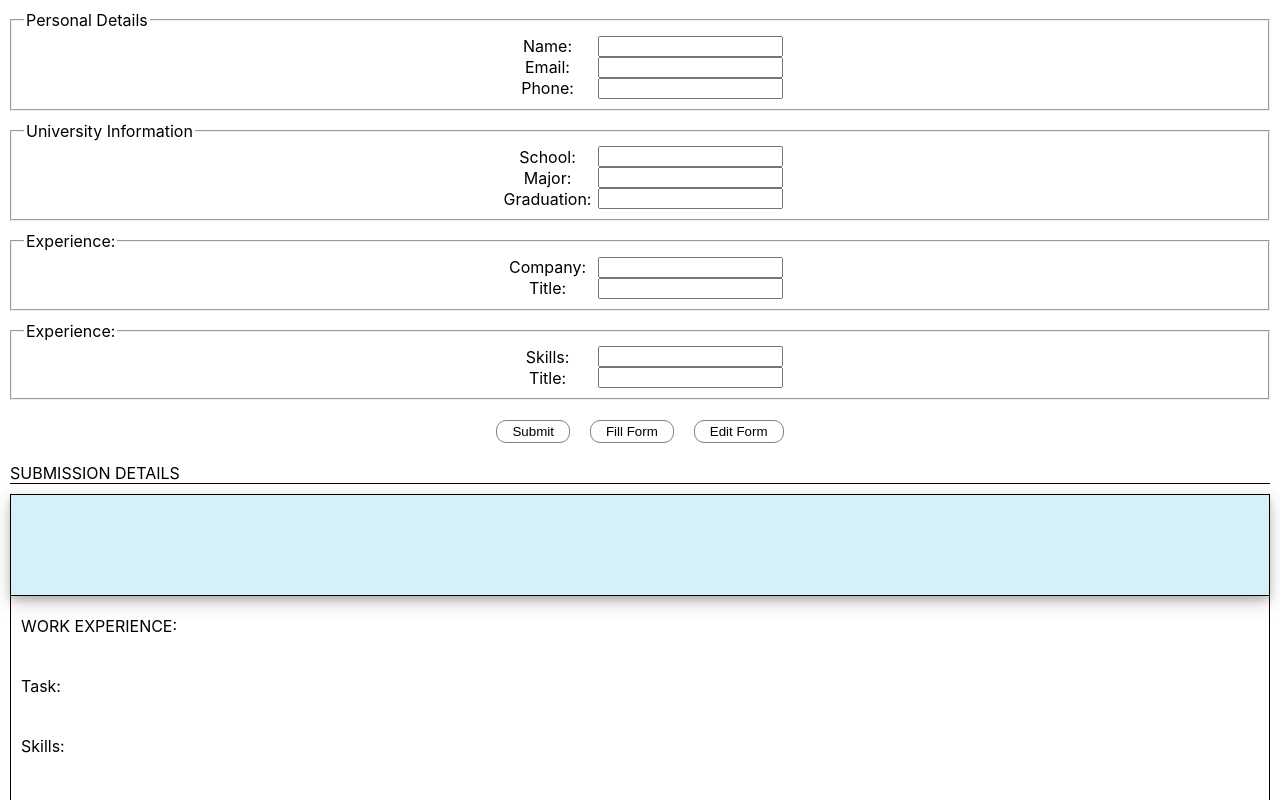
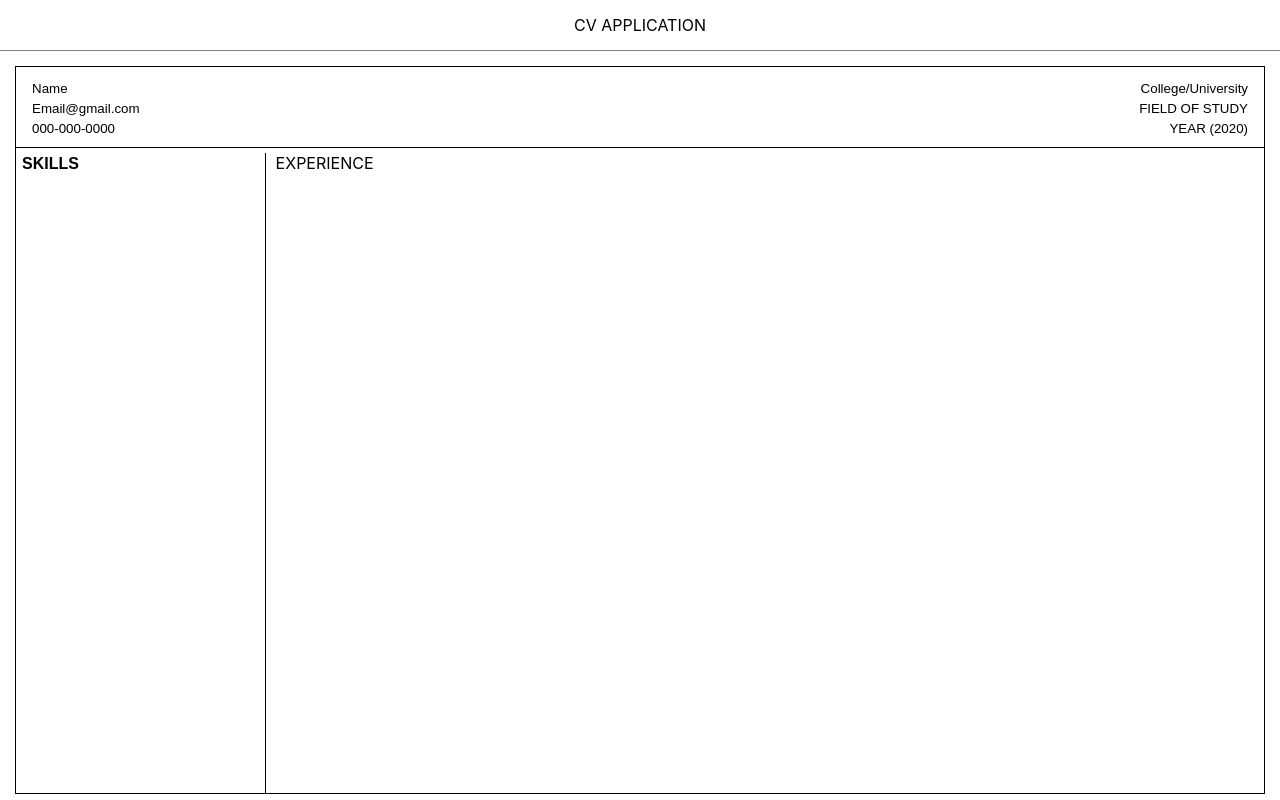
Before and after one commit to jw287962/cv-project, a React (Create React App) app: page / in a window 1280 px wide. Shown: the top 800 px of the page. Built offline with nearby package versions, Linux system fonts and the light colour scheme.

Commit message:
can edit user details  directly

```diff
--- a/package.json
+++ b/package.json
@@ -1,6 +1,7 @@
 {
   "name": "cv-project",
   "version": "0.1.0",
+    "homepage": "https://jw287962.github.io/cv-project",
   "private": true,
   "dependencies": {
     "@testing-library/jest-dom": "^5.16.5",
@@ -12,6 +13,8 @@
     "web-vitals": "^2.1.4"
   },
   "scripts": {
+    "predeploy": "npm run build",
+   "deploy": "gh-pages -d build",
     "start": "react-scripts start",
     "build": "react-scripts build",
     "test": "react-scripts test",
@@ -34,5 +37,8 @@
       "last 1 firefox version",
       "last 1 safari version"
     ]
+  },
+  "devDependencies": {
+    "gh-pages": "^5.0.0"
   }
 }
--- a/src/App.css
+++ b/src/App.css
@@ -1,41 +1,84 @@
 
-.form{
+/* header */
+
+.header{
   display: flex;
-  flex-direction: column;
+  flex-direction: row;
+  justify-content: center;
   align-items: center;
-  margin: 10px;
+  height: 50px;
+  border-bottom: 1px solid grey;
 }
 
-label{
-  min-width: 100px;
+
+.formContainer{
+  border: 1px solid black;
+  margin: 15px;
+}
+button{
+  background-color: white;
 }
 
-/* input{
-} */
-
-fieldset > div{
-  display: flex;
-  justify-content: center;
-  align-items: center;
-  text-align: center;
-}
-
-button{
-  background-color: white;
-  border: 1px solid grey;
-  margin: 10px;
-  border-radius: 10px;
-  padding: 3px 15px;
-}
-button:active{
-  position: relative;
-  top: 2px;
-}
 .formbuttons{
   display: flex;
   justify-content: center;
 }
 
+
+/* for skills */
+.grid{
+  display: grid;
+  grid-template-columns: 1fr 4fr;
+  margin-top: 5px;
+
+}
+.skill{
+  font-size: 16px;
+  font-weight: bold;
+
+}
+.skills{
+  padding: 0px ;
+  height: clamp(500px,80vh,1000px);
+  border-right: 1px solid black;
+
+}
+/* each editable form input is a detail */
+#detail{
+  border: none;
+}
+
+.personal{
+  border-bottom: 1px solid black;
+  padding-bottom: 10px;
+  padding: 10px;
+}
+
+/* predefined stuff to reuse*/
+.borderless{
+  border: none;
+}
 .hidden{
   display: none;
 }
+.col{
+  display: flex;
+  flex-direction: column;
+}
+.row{
+  display: flex;
+  flex-direction: row;
+}
+
+.apart{
+  display: flex;
+  justify-content: space-between;
+
+}
+.alignleft{
+  text-align: left;
+}
+
+.alignright{
+  text-align: right;
+}
--- a/src/App.js
+++ b/src/App.js
@@ -1,104 +1,133 @@
 import './App.css';
 import React from 'react';
 import Overview from './component/Overview'
+import Skills from './component/Skills';
+import Detail from './component/Detail';
 
 class App extends React.Component {
   constructor(){
     super();
 
     this.state = {
-      personal: {name: "", email: "", phone: ""},
-      university: {school: "", major: "", graduation: ""},
+      personal: {name: "Name", email: "Email@gmail.com", phone: "000-000-0000"},
+      university: {school: "College/University", major: "FIELD OF STUDY", graduation: "YEAR (2020)"},
       skills: [],
       experience: [{company: "",title: "", task: []}],
+      button: true,
     }
 
+    // university: {school: "University of Georgia", major: "Management Information Systems", graduation: "2020"},
+    this.updateHTMLButton = (e) => {
+      this.setState({button: !this.state.button})
+
+      if(this.state.button){
+        console.log('Clicking Button')
+        // // const newInput = document.createElement('input');
+        // // newInput.value = this.state.personal.name;
+        //   let targetNode = e.target;
+        //   targetNode.appendChild(newInput)
+          }
+      }
+
+
+  this.updateData = (e) => {
+    this.setState({button: !this.state.button})
+    console.log('Click Saving Button')
+
+
+
+
   }
+  this.onChangeUpdate = (e) => {
+    console.log(e.target.value)
+    this.setState({personal: {name: e.target.value}})
+  }
+}
 
-   submitForm = (e) =>{
-    e.preventDefault();
-    this.setState({
-      personal: this.state.personal,
-      university: this.state.university,
-      experience:  this.state.experience,
-    })
-    const fieldsets = document.querySelectorAll('fieldset');
-    const submitButton = document.querySelector('.submitbutton');
-    const hiddenButton = document.querySelector('.fillbutton');
-    submitButton.classList.add('hidden');
-    hiddenButton.classList.add('hidden');
-    fieldsets.forEach(element => {
-      element.classList.add('hidden');
+  //  submitForm = (e) =>{
+  //   e.preventDefault();
+  //   this.setState({
+  //     personal: this.state.personal,
+  //     university: this.state.university,
+  //     experience:  this.state.experience,
+  //   })
+  //   const fieldsets = document.querySelectorAll('fieldset');
+  //   const submitButton = document.querySelector('.submitbutton');
+  //   const hiddenButton = document.querySelector('.fillbutton');
+  //   submitButton.classList.add('hidden');
+  //   hiddenButton.classList.add('hidden');
+  //   fieldsets.forEach(element => {
+  //     element.classList.add('hidden');
 
-    });
-  }
-  editForm = (e) => {
-    e.preventDefault();
-    const fieldsets = document.querySelectorAll('fieldset');
-    const buttons = document.querySelectorAll('button');
-    fieldsets.forEach(element => {
-      element.classList.remove('hidden');
-    });
-    buttons.forEach(element => {
-      if(element.className.includes('fill')){
+  //   });
+  // }
+  // editForm = (e) => {
+  //   e.preventDefault();
+  //   const fieldsets = document.querySelectorAll('fieldset');
+  //   const buttons = document.querySelectorAll('button');
+  //   fieldsets.forEach(element => {
+  //     element.classList.remove('hidden');
+  //   });
+  //   buttons.forEach(element => {
+  //     if(element.className.includes('fill')){
 
-      }else
-      element.classList.remove('hidden');
-    })
-  }
+  //     }else
+  //     element.classList.remove('hidden');
+  //   })
+  // }
 
-  fillForm = (e) => {
-    e.preventDefault();
-    this.setState({
-      personal: {name: "Jason Wong", email: "jason.wongdevwork@gmail.com", phone: "000-000-0000"},
-      university: {school: "UNIVERSITY OF GEORGIA", major: "Management Information Systems", graduation: "2020"},
-      skills: ['CSS','Javascript','MySQL','HTML','Problem-Solving'],
-      experience: [{company: "Juicy Seafood",title: "Manager", task: ['Cashier','Host','Server',"ALL"],}],
-    })
-    const hiddenButton = document.querySelector('.fillbutton');
-    hiddenButton.classList.add('hidden');
-  }
+  // fillForm = (e) => {
+  //   e.preventDefault();
+  //   this.setState({
+  //     personal: {name: "Jason Wong", email: "jason.wongdevwork@gmail.com", phone: "000-000-0000"},
+  //     university: {school: "UNIVERSITY OF GEORGIA", major: "Management Information Systems", graduation: "2020"},
+  //     skills: ['CSS','Javascript','MySQL','HTML','Problem-Solving'],
+  //     experience: [{company: "Juicy Seafood",title: "Manager", task: ['Cashier','Host','Server',"ALL"],}],
+  //   })
+  //   const hiddenButton = document.querySelector('.fillbutton');
+  //   hiddenButton.classList.add('hidden');
+  // }
 
-  formUpdateChange = (e) => {
-    e.preventDefault();
-   const userCurrentFieldSpot = e.target.parentElement.parentElement.textContent.toLowerCase();
-    const userCurrentInput = e.target.parentElement.textContent.toLowerCase();
-    const holderObject = this.state;
-   let objectKey ;
-    for(let key in this.state){
-      if((userCurrentFieldSpot).includes(key)){
-        objectKey = key;
-        if(key == 'experience'){
-          let num =0;
-        this.state[objectKey].forEach(element => {
-          for(let key2 in element){
-            if(userCurrentInput.includes(key2)){
-                holderObject.experience[num][key2] = e.target.value;
-            }
-          }
-          num++;
-        })
-        }
+  // formUpdateChange = (e) => {
+  //   e.preventDefault();
+  //  const userCurrentFieldSpot = e.target.parentElement.parentElement.textContent.toLowerCase();
+  //   const userCurrentInput = e.target.parentElement.textContent.toLowerCase();
+  //   const holderObject = this.state;
+  //  let objectKey ;
+  //   for(let key in this.state){
+  //     if((userCurrentFieldSpot).includes(key)){
+  //       objectKey = key;
+  //       if(key == 'experience'){
+  //         let num =0;
+  //       this.state[objectKey].forEach(element => {
+  //         for(let key2 in element){
+  //           if(userCurrentInput.includes(key2)){
+  //               holderObject.experience[num][key2] = e.target.value;
+  //           }
+  //         }
+  //         num++;
+  //       })
+  //       }
 
-        if(key == 'skill'){
-          holderObject.skills = this.state.skills.concat(e.target.value);
-        }
-        }else {
-        for(let key1 in this.state[objectKey]){
-          console.log(key1);
-          if(userCurrentInput.includes(key1)){
-            holderObject[objectKey][key1] = e.target.value;
+  //       if(key == 'skill'){
+  //         holderObject.skills = this.state.skills.concat(e.target.value);
+  //       }
+  //       }else {
+  //       for(let key1 in this.state[objectKey]){
+  //         console.log(key1);
+  //         if(userCurrentInput.includes(key1)){
+  //           holderObject[objectKey][key1] = e.target.value;
 
-          }
-        }}
-      }
-      this.setState({
-        personal: holderObject.personal,
-        university: holderObject.university,
-        skills: holderObject.skills,
-        experience: holderObject.experience,
-      })
-  }
+  //         }
+  //       }}
+  //     }
+  //     this.setState({
+  //       personal: holderObject.personal,
+  //       university: holderObject.university,
+  //       skills: holderObject.skills,
+  //       experience: holderObject.experience,
+  //     })
+  // }
 
 
   render(){
@@ -109,9 +138,47 @@ class App extends React.Component {
     A section to add your educational experience (school name, title of study, date of study)
     A section to add practical experience (company name, position title, main tasks of your jobs, date from and until when you worked for that company)
  */}
+    <div className='header'> CV APPLICATION</div>
       <div className='formContainer'>
+          <div className='personal'>
+              {/* <Button button={this.state.button} value={this.state.name} ></Button> */}
+                <div className='row apart '>
+                  <div className="col alignleft">
+                    <Detail data={this.state.personal.name} ></Detail>
+                    <Detail data={this.state.personal.email}></Detail>
+                    <Detail data={this.state.personal.phone}></Detail>
+                  </div>
 
-        <form onSubmit={this.submitForm} >
+                  <div className="col alignright">
+                    <Detail data={this.state.university.school} ></Detail>
+                    <Detail data={this.state.university.major}></Detail>
+                    <Detail data={this.state.university.graduation}></Detail>
+                  </div>
+                </div>
+            </div>
+            <div className='grid'>
+              <div  className='skills left'>
+                <Skills></Skills>
+
+              </div>
+              <div  className='experience'>
+                EXPERIENCE
+              </div>
+            </div>
+
+
+
+
+
+      </div>
+    </div>
+    )}
+}
+
+export default App;
+{/*
+
+<form onSubmit={this.submitForm} >
       <fieldset className='form'>
         <legend>Personal Details</legend>
             <div>
@@ -182,8 +249,4 @@ class App extends React.Component {
         <Overview personal={this.state.personal} university={this.state.university} experience={this.state.experience}></Overview>
       </div>
     </div>
-  );
-}
-}
-
-export default App;
+  ); */}
--- /dev/null
+++ b/src/component/Detail.js
@@ -0,0 +1,60 @@
+import React from "react";
+
+
+class Detail extends React.Component{
+  constructor(props){
+    super(props);
+
+
+      this.state = {
+        // personal: {data: "Name", email: "Email", phone: "000-000-0000"},
+        data: this.props.data,
+        button: true,
+      }
+
+
+      this.updateHTMLButton = (e) => {
+        this.setState({button: !this.state.button})
+
+        if(this.state.button){
+          console.log('Clicking Button')
+          // // const newInput = document.createElement('input');
+          // // newInput.value = this.state.personal.name;
+          //   let targetNode = e.target;
+          //   targetNode.appendChild(newInput)
+            }
+        }
+
+
+    this.updateData = (e) => {
+      this.setState({button: !this.state.button})
+      console.log('Click Saving Button')
+
+
+    }
+    this.onChangeUpdate = (e) => {
+      console.log(e.target.value)
+      this.setState({data: e.target.value})
+    }
+  }
+
+
+  render(){
+    return (
+        <div >
+          <button className='singledata' id='detail' onClick={this.updateHTMLButton} disabled={!this.state.button}>
+                        <div className={(!this.state.button) ? 'hidden': 'nothidden'}>{this.state.data}</div>
+                        <input className={(this.state.button) ? 'hidden': 'nothidden'} value={this.state.data} onChange={this.onChangeUpdate} ></input>
+                   </button>
+                  <button className={(this.state.button) ? 'hidden': 'nothidden'} onClick={this.updateData}>Save</button>
+
+
+
+        </div>
+      )
+
+  }
+
+}
+
+export default Detail;
--- a/src/component/Overview.css
+++ b/src/component/Overview.css
@@ -29,9 +29,8 @@
 }
 
 
-.experience,.skills{
-
-  padding: 20px 10px;
+.experience{
+  padding: 0px 10px;
 }
 
 .resumebody{
--- /dev/null
+++ b/src/component/Skills.js
@@ -0,0 +1,71 @@
+import React from "react";
+
+
+class Skills extends React.Component{
+  constructor(props){
+    super(props);
+
+
+    this.state = {
+      personal: {name: "Name", email: "Email", phone: "000-000-0000"},
+      button: true,
+    }
+      // if(!this.props.button){
+      //   this.setState({value: "edit"})
+      // }
+
+
+      this.updateHTMLButton = (e) => {
+        this.setState({button: !this.state.button})
+
+        if(this.state.button){
+          console.log('Clicking Button')
+
+            }
+        }
+
+
+    this.updateData = (e) => {
+      this.setState({button: !this.state.button})
+      console.log('Click Saving Button')
+
+
+    }
+    this.onChangeUpdate = (e) => {
+      console.log(e.target.value)
+      this.setState({personal: {name: e.target.value}})
+    }
+    this.editSkillsList= (e) =>{
+        this.setState({
+          button: !this.state.button
+        })
+    }
+    this.saveSkillList= (e) =>{
+      console.log('save skills list')
+      this.setState({
+        button: !this.state.button
+      })
+  }
+  }
+
+
+  render(){
+    return (
+        <div>
+          <button className="borderless skill" onClick={this.editSkillsList} disabled={!this.state.button}>SKILLS
+            <div>
+
+            </div>
+          </button>
+          <button className={(this.state.button) ? 'hidden': 'nothidden'} onClick={this.saveSkillList}> Save</button>
+
+            {/* <button type={this.state.type}>{this.state.value}</button> */}
+
+        </div>
+      )
+
+  }
+
+}
+
+export default Skills;
```
Also changed, not shown: src/component/Button.js (deleted, +0 -23 lines), 1 other file (tests, documents, lock files or other folders).
